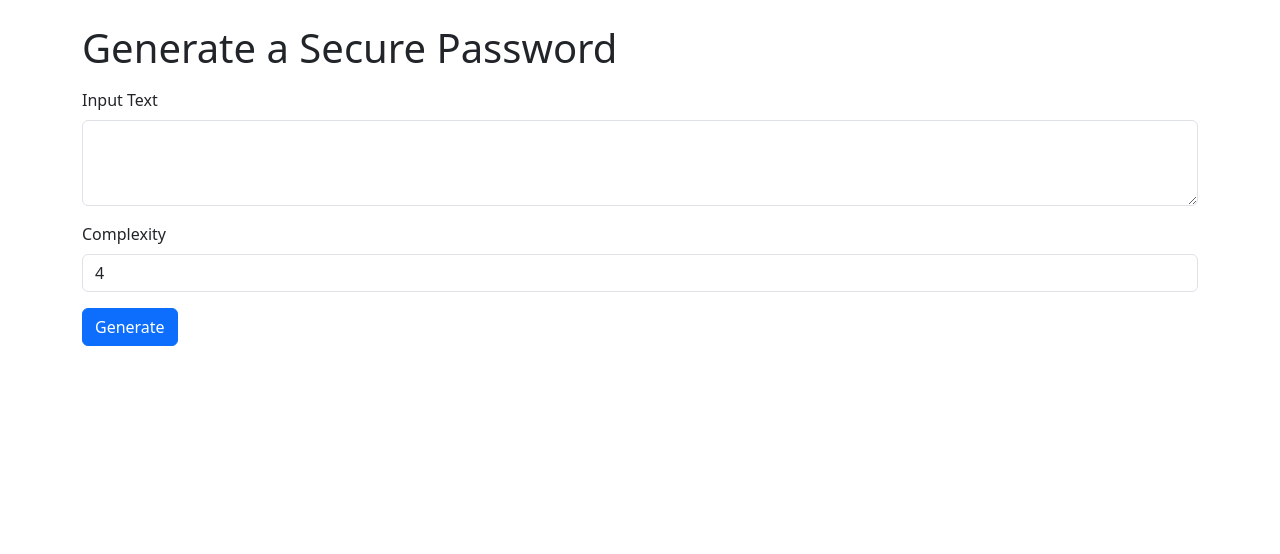
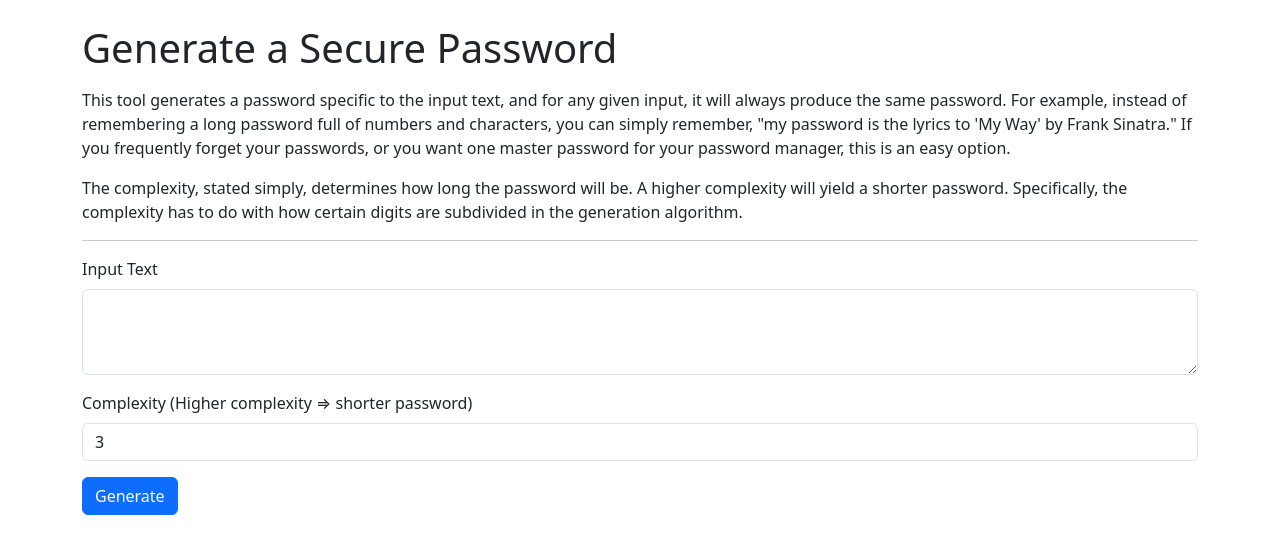
Before and after one commit to wilsoncunningham/project-portfolio, a Flask app: page /password/ in a window 1280 px wide. Shown: the part 76-630 px from the top of the page. Run offline with Flask 3, Linux system fonts and the light colour scheme.

Commit message:
password generator functional for text

```diff
--- a/app.py
+++ b/app.py
@@ -17,6 +17,7 @@ def create_app():
     def healthz():
         return "OK", 200
 
+    print(app.url_map)
     return app
 
 app = create_app()
--- a/password_generator/__init__.py
+++ b/password_generator/__init__.py
@@ -1,3 +1,4 @@
 from flask import Blueprint
 bp = Blueprint("password", __name__, template_folder="templates")
+from .routes import bp
 from . import routes  # noqa
--- a/password_generator/decode.py
+++ b/password_generator/decode.py
@@ -58,8 +58,8 @@ def ddays_modded_joined(ddays_list: list[int]) -> str:
 def number_str_to_ascii(number_string: str) -> list[int]:
     doubles = [int(number_string[i:i+2]) for i in range(0, len(number_string), 2)
                if len(number_string[i:i+2]) == 2]
-    doubles = [n for n in doubles if n <= 93]           # filter, don’t mutate-while-iterating
-    return [n + 33 for n in doubles]                    # map to printable ASCII (33..126)
+    doubles = [n for n in doubles if n <= 93]
+    return [n + 33 for n in doubles]
 
 def ascii_codes_to_password(ascii_codes: list[int]) -> str:
     return "".join(chr(code) for code in ascii_codes)
--- a/password_generator/routes.py
+++ b/password_generator/routes.py
@@ -1,23 +1,25 @@
-from flask import render_template, request, jsonify
-from .decode import decode, decode_url
-from . import bp
+from flask import Blueprint, render_template, request
+from .decode import decode
 
-@bp.route("/", methods=["GET", "POST"])
-def page():
-    # server-rendered flow (no JS):
-    result = error = None
-    if request.method == "POST":
-        input_type = request.form.get("input_type", "text")
-        body = (request.form.get("input_body") or "").strip()
-        try:
-            complexity = max(2, min(6, int(request.form.get("complexity", 4))))
-        except ValueError:
-            error = "Invalid complexity"
-        if not body:
-            error = "Input is required"
-        else:
-            try:
-                result = decode(body, complexity) if input_type == "text" else decode_url(body, complexity)
-            except Exception as e:
-                error = str(e)
-    return render_template("password.html", result=result, error=error)
+bp = Blueprint(
+    "password",
+    __name__,
+    template_folder="templates",   # looks inside password_generator/templates
+)
+
+@bp.get("/")
+def form():
+    # renders the form
+    return render_template("password.html")  # this file is in password_generator/templates
+
+@bp.post("/generate")
+def generate():
+    input_body = request.form.get("input_body", "")
+    try:
+        complexity = int(request.form.get("complexity", 3))
+    except ValueError:
+        complexity = 3
+
+    result = decode(input_body, complexity)
+    # render the same page with the result block visible
+    return render_template("password.html", result=result)
--- a/password_generator/templates/password.html
+++ b/password_generator/templates/password.html
@@ -1,15 +1,30 @@
 {% extends "base.html" %}
 {% block content %}
   <h1 class="mb-3">Generate a Secure Password</h1>
-  <form method="post" action="/">
+  <p>
+    This tool generates a password specific to the input text, and for any given input,
+    it will always produce the same password. For example, instead of remembering a long password
+    full of numbers and characters, you can simply remember, "my password is the lyrics
+    to 'My Way' by Frank Sinatra." If you frequently forget your passwords,
+    or you want one master password for your password manager, this is an easy option.
+  </p>
+  <p>
+    The complexity, stated simply, determines how long the password will be.
+    A higher complexity will yield a shorter password. Specifically, the complexity
+    has to do with how certain digits are subdivided in the generation algorithm.
+  </p>
+
+  <hr>
+
+  <form method="post" action="{{ url_for('password.generate') }}">
     <div class="mb-3">
       <label for="input_body" class="form-label">Input Text</label>
       <textarea class="form-control" id="input_body" name="input_body" rows="3"></textarea>
     </div>
 
     <div class="mb-3">
-      <label for="complexity" class="form-label">Complexity</label>
-      <input type="number" class="form-control" id="complexity" name="complexity" value="4" min="2" max="6">
+      <label for="complexity" class="form-label">Complexity (Higher complexity ⇒ shorter password)</label>
+      <input type="number" class="form-control" id="complexity" name="complexity" value="3" min="1" max="10">
     </div>
 
     <button type="submit" class="btn btn-primary">Generate</button>
@@ -20,9 +35,4 @@
       <strong>Password:</strong> {{ result }}
     </div>
   {% endif %}
-  {% if error %}
-    <div class="alert alert-danger mt-3">
-      {{ error }}
-    </div>
-  {% endif %}
 {% endblock %}
```
